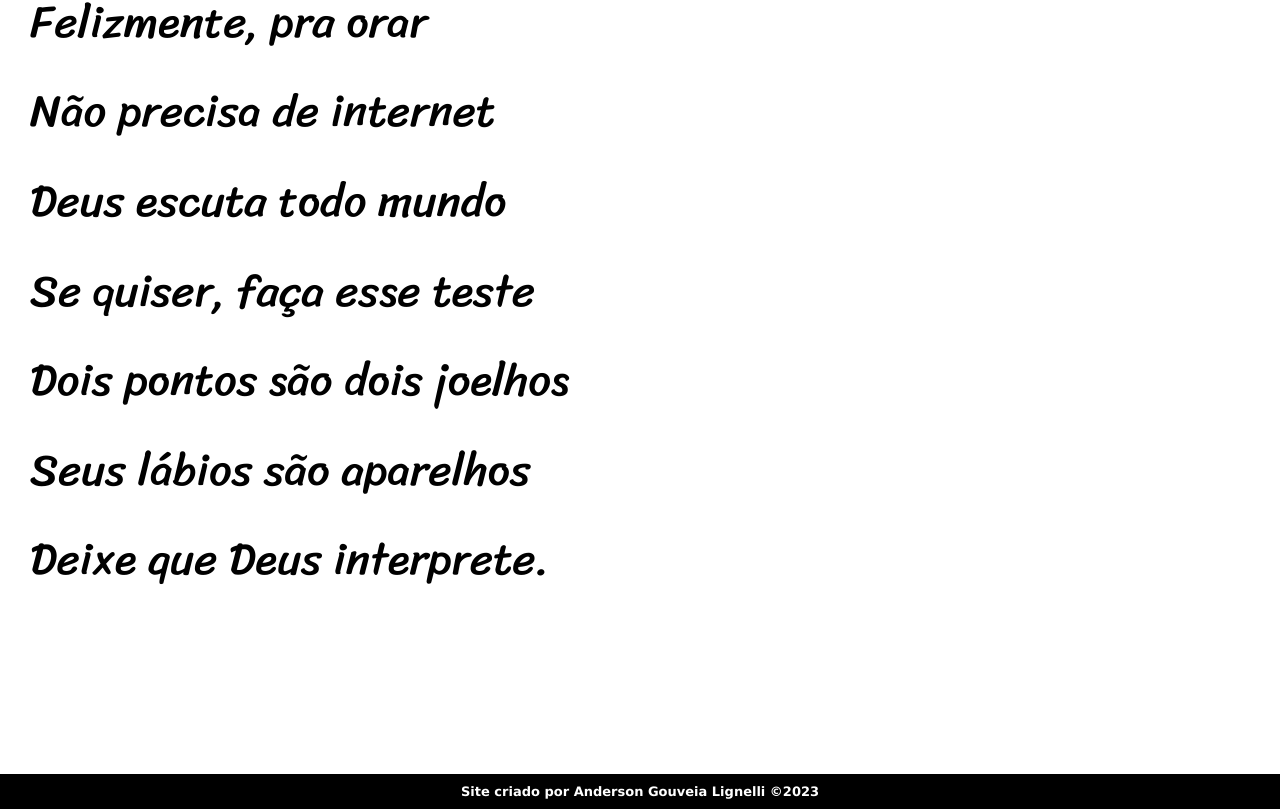
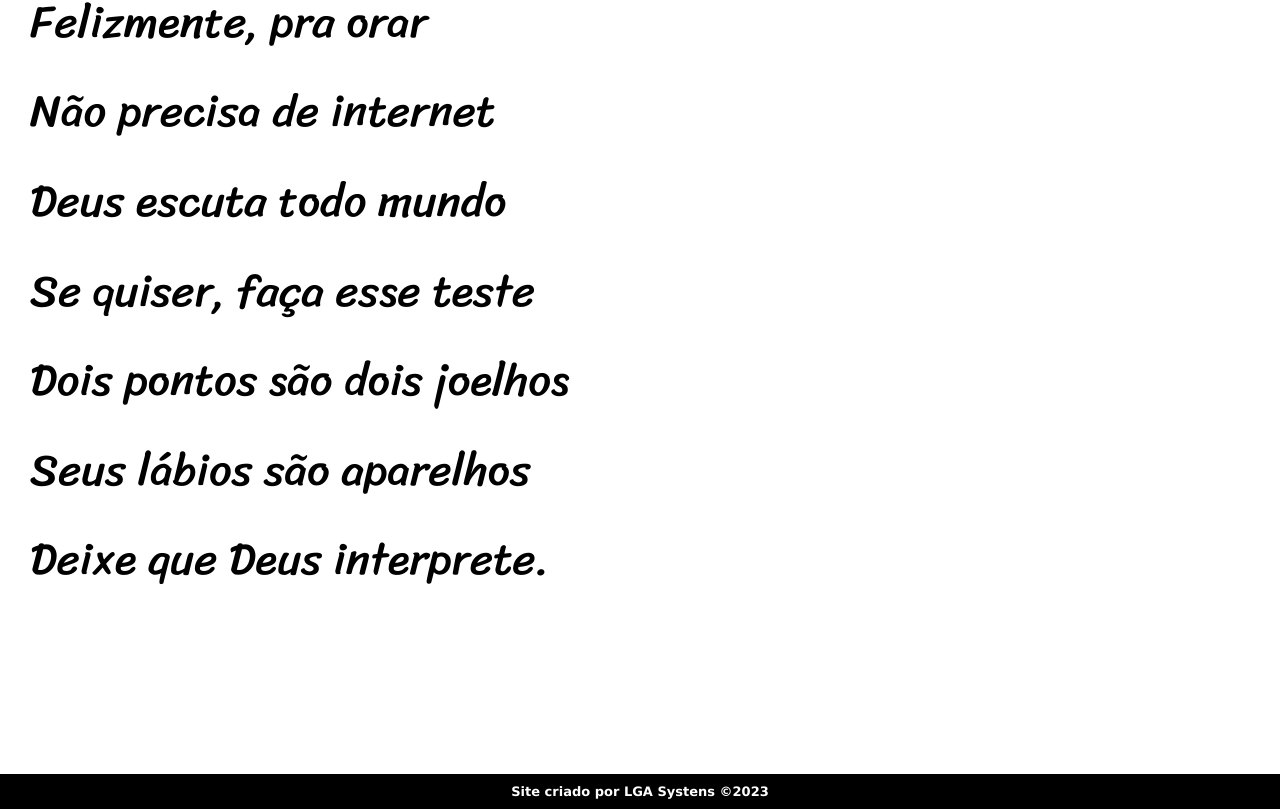
Before and after one commit to AndersonGL/Projeto-Cordel, a plain HTML site: page index.html in a window 1280 px wide. Shown: the part 5104-5913 px from the top of the page. Drawn offline with Linux system fonts and the light colour scheme.

Commit message:
Update index.html

```diff
--- a/index.html
+++ b/index.html
@@ -99,7 +99,7 @@
     </section>
 
     <footer>
-        <p>Site criado por<a href="https://andersonlignelli.netlify.app/" target="_blank"> Anderson Gouveia Lignelli &copy;2023</a></p>
+        <p>Site criado por<a href="https://andersonlignelli.netlify.app/" target="_blank"> LGA Systens &copy;2023</a></p>
     </footer>
 </body>
 
```
